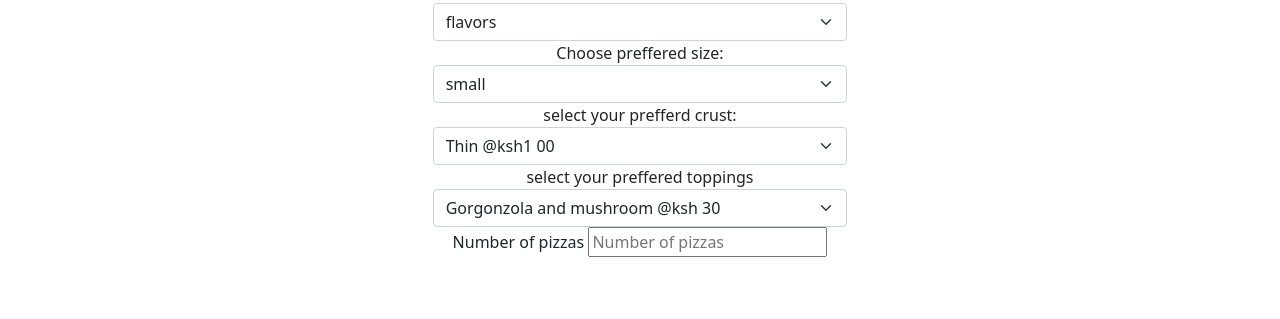
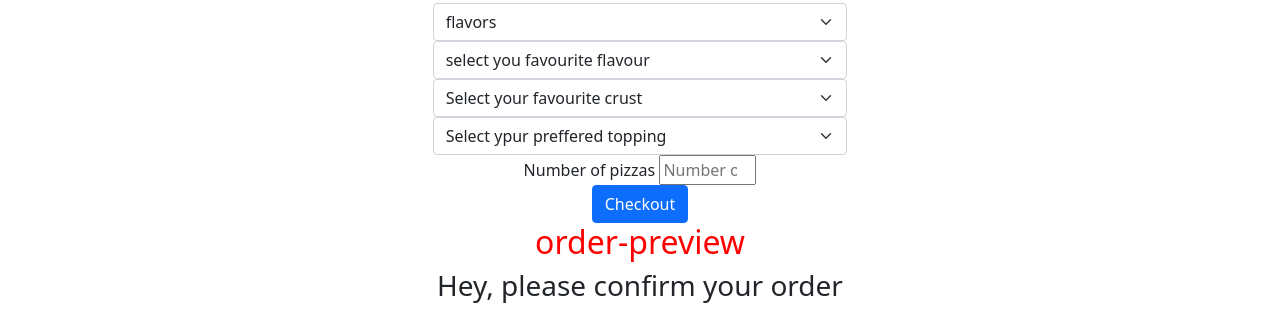
Before and after one commit to jessemutua/fantasma-pizza, a plain HTML site: page index.html in a window 1280 px wide. Shown: the part 679-998 px from the top of the page. Before the commit the page ends 936 px from the top, so only its background shows below. Drawn offline with nearby package versions, Linux system fonts and the light colour scheme.

Commit message:
Add content to body

```diff
--- a/css/style.css
+++ b/css/style.css
@@ -36,3 +36,8 @@
 .options {
     display: none;
 }
+
+#summary {
+    text-align: center;
+    color: red;
+}
--- a/index.html
+++ b/index.html
@@ -79,20 +79,23 @@
                                     <option value="classic">Classic</option>
                                     <option value="italian">itallian</option>
                                 </select>
-                                <label>Choose preffered size:</label>
+                                <!-- <label>Choose preffered size:</label> -->
                                 <select class="form-select" aria-label="Default select example">
+                                    <option value="flavors">select you favourite flavour</option>
                                     <option value="small">small</option>
                                     <option value="medium">medium</option>
                                     <option value="large">large</option>
                                 </select>
-                                <label>select your prefferd crust:</label>
+                                <!-- <label>select your prefferd crust:</label> -->
                                 <select class="form-select" aria-label="Default select example">
+                                    <option value="crusts">Select your favourite crust</option>
                                     <option value="thin">Thin @ksh1 00</option>
                                     <option value="custom">custom @ksh 150</option>
                                     <option value="flat">flat @ksh 200</option>
                                 </select>
-                                <label>select your preffered toppings</label>
+                                <!-- <label>select your preffered toppings</label> -->
                                 <select class="form-select" aria-label="Default select example">
+                                    <option value="toppings">Select ypur preffered topping</option>
                                     <option value="topping1">Gorgonzola and mushroom @ksh 30</option>
                                     <option value="topping2">pancetta/speck/bacon@ksh 30.</option>
                                     <option value="topping3">capsicum @ksh 30.</option>
@@ -105,15 +108,31 @@
                                 </select>
 
                                 <label for="number">Number of pizzas</label>
-                                <input type="number" class="form-contol" id="number" placeholder="Number of pizzas" min="1" required>
+                                <input type="number" class="form-contol" id="number" placeholder="Number of pizzas" min="1" max="100" required>
 
 
 
                             </form>
+                            <a href="#summary">
+                                <button type="submit" class="btn btn-primary checkout" id="checkout">Checkout
+
+                                </button>
+                            </a>
                         </div>
                     </div>
                 </div>
+                <div class="container-fluid">
+                    <div class="row">
+                        <div class="col-md-12">
+                            <div class="order-preview" id="order-sum">
+                                <h2 class="text-centre" id="summary">order-preview</h2>
+                                <h3 class="text-center summary">Hey, please confirm your order</h3>
+                                <ol class="text-centre col-md-6 sum" id="list"></ol>
 
+                            </div>
+                        </div>
+                    </div>
+                </div>
 
 
 
```
